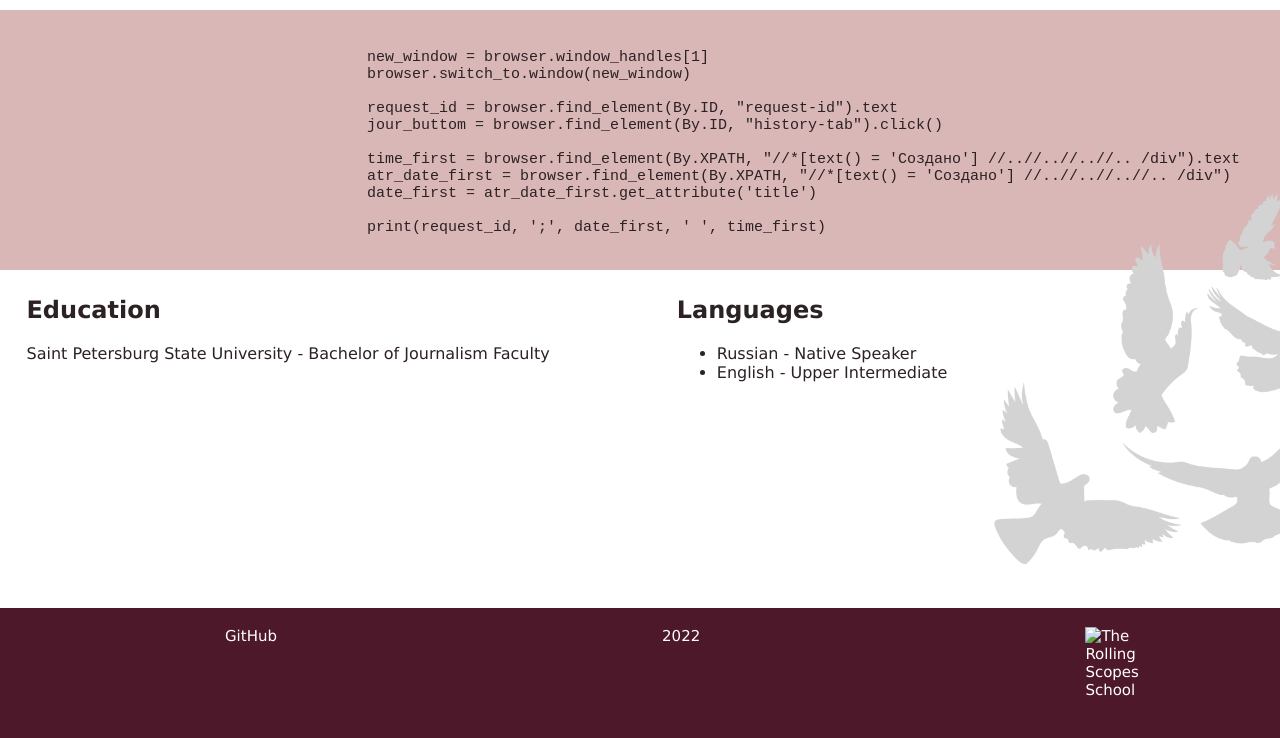
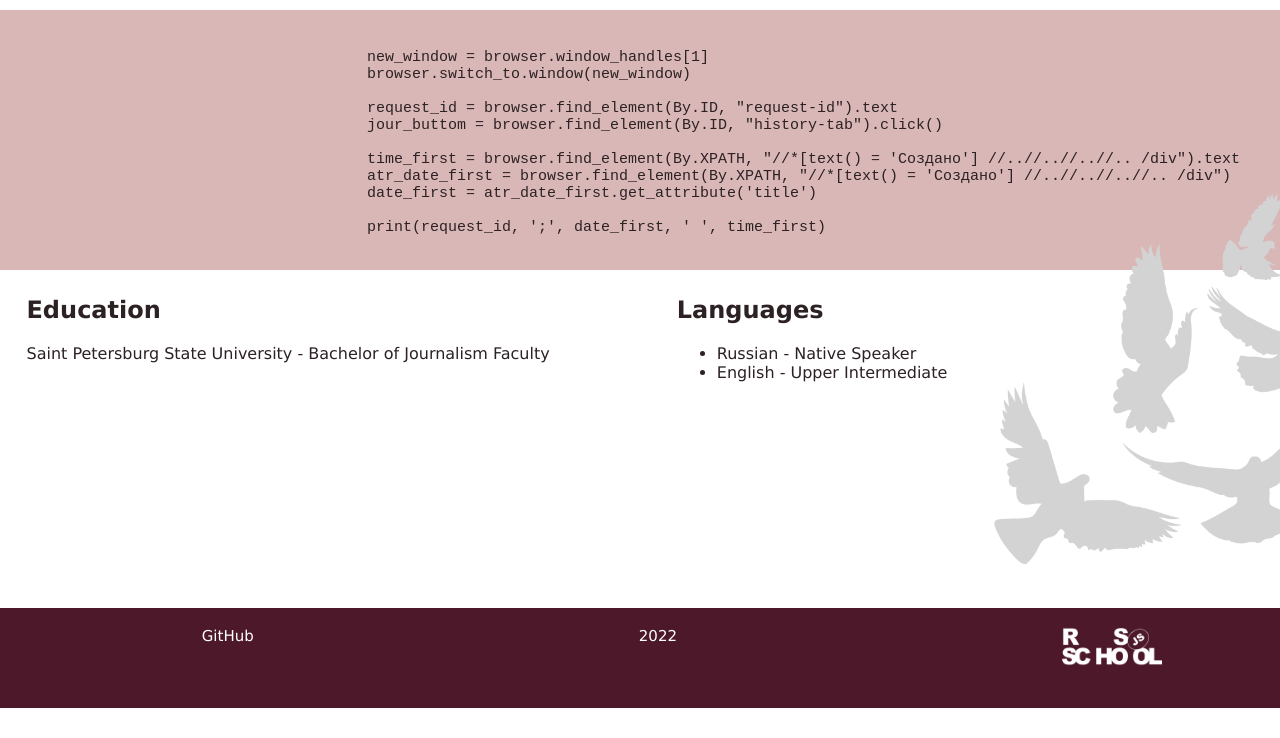
Before and after one commit to AliseBeth/rsschool-cv, a plain HTML site: page index.html in a window 1280 px wide. Shown: the part 724-1462 px from the top of the page. After the commit the page ends 1432 px from the top, so only its background shows below. Drawn offline with Linux system fonts and the light colour scheme; the site is published under a folder, as on GitHub Pages, so addresses that start at the root find nothing.

Commit message:
feat: fix photos again

```diff
--- a/index.html
+++ b/index.html
@@ -127,7 +127,7 @@
         <ul class="unmarkered last">
             <li><a href='https://github.com/AliseBeth'>GitHub</a></li>
             <li>2022</li>
-            <li><a href='https://rs.school/js/'> <img src='/assets/img/icon-school.png'
+            <li><a href='https://rs.school/js/'> <img src='./assets/img/icon-school.png'
                 alt="The Rolling Scopes School" width="100" ></a> </li>
         </ul>
     </footer>
```
